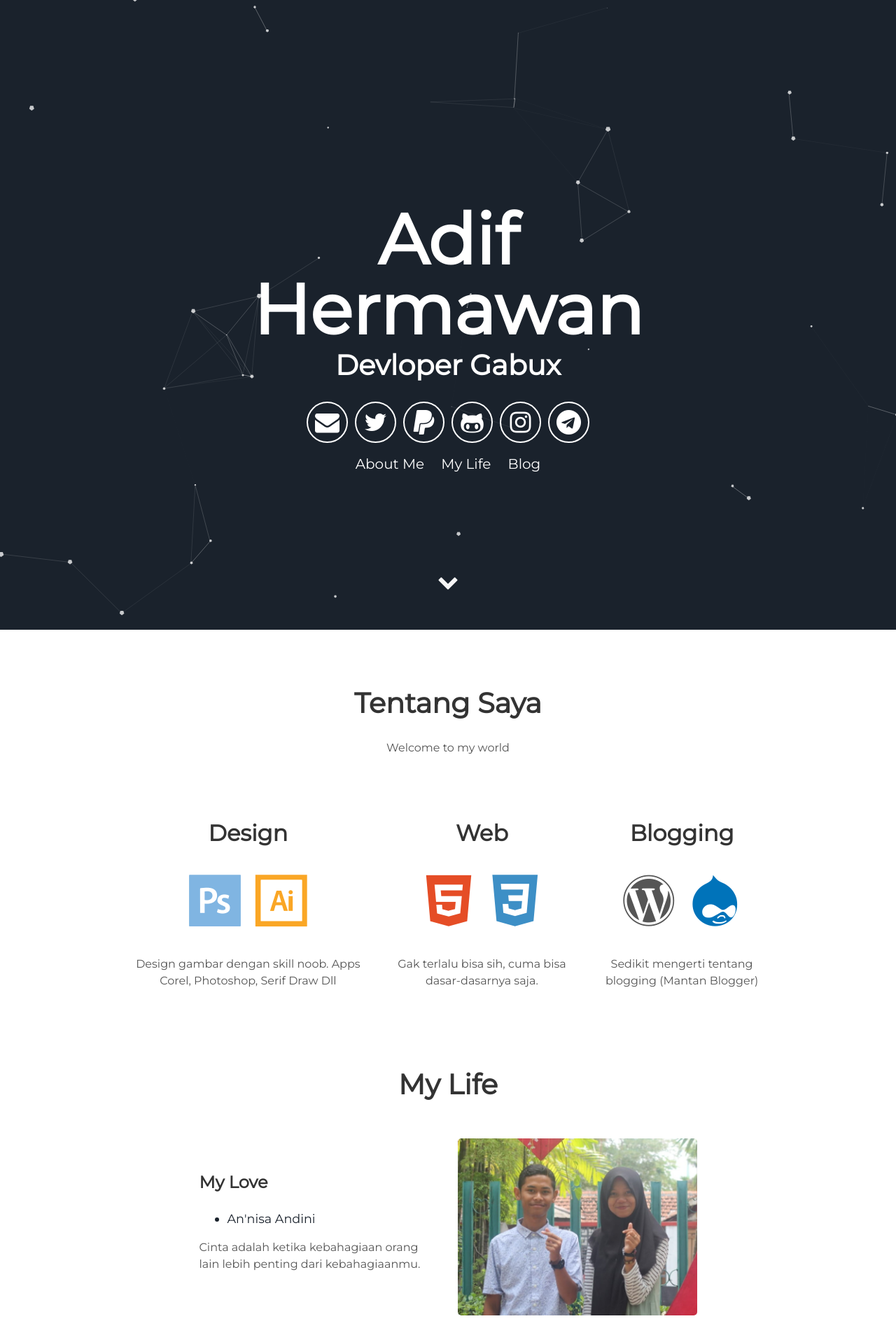
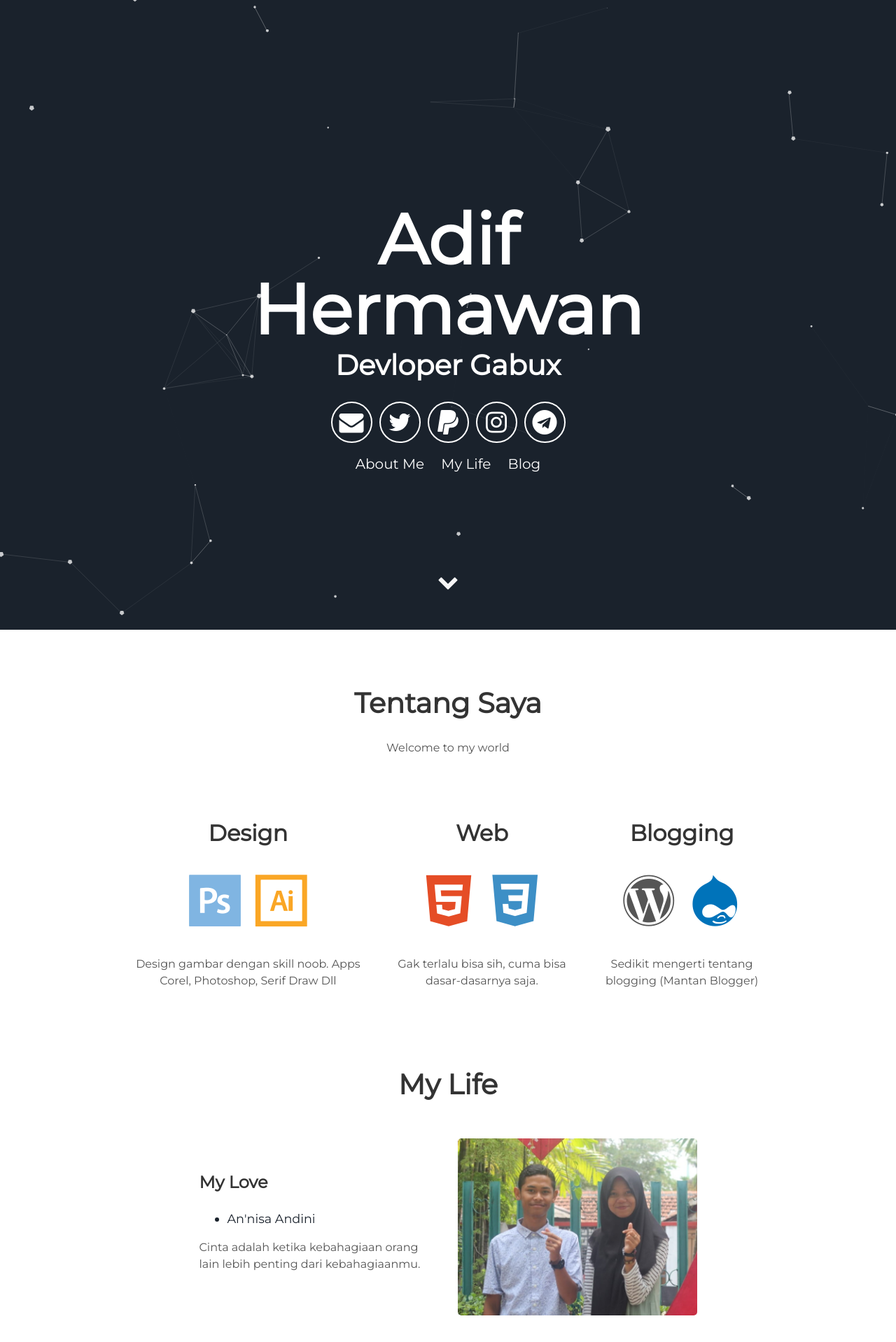
Before and after one commit to adif48/adif48, a Jekyll site: the page built from index.html, in a window 1280 px wide. Shown: the top 1918 px of the page at 70% size. Built offline with Jekyll 4.4.1, drawn with Linux system fonts in a browser that asks for light colours.

Commit message:
Update header.html

```diff
--- a/_includes/header.html
+++ b/_includes/header.html
@@ -8,7 +8,6 @@
         <a aria-label="Send email" href="mailto:{{site.email}}"><i class="icon fa fa-envelope"></i></a>
         <a aria-label="My Twitter" target="_blank" href="https://twitter.com/{{site.twitter_username}}"><i class="icon fa fa-twitter" aria-hidden="true"></i></a>
         <a aria-label="My PayPal" target="_blank" href="https://paypal.me/{{site.paypal_username}}"><i class="icon fa fa-paypal" aria-hidden="true"></i></a>
-        <a aria-label="My Github" target="_blank" href="https://github.com/{{site.github_username}}"><i class="icon fa fa-github-alt" aria-hidden="true"></i></a>
         <a aria-label="My Instagram" target="_blank" href="https://instagram.com/{{site.instagram_username}}"><i class="icon fa fa-instagram" aria-hidden="true"></i></a>
         <a aria-label="My Telegram" target="_blank" href="https://t.me/{{site.telegram_username}}"><i class="icon fa fa-telegram" aria-hidden="true"></i></a>
       </div>
```
